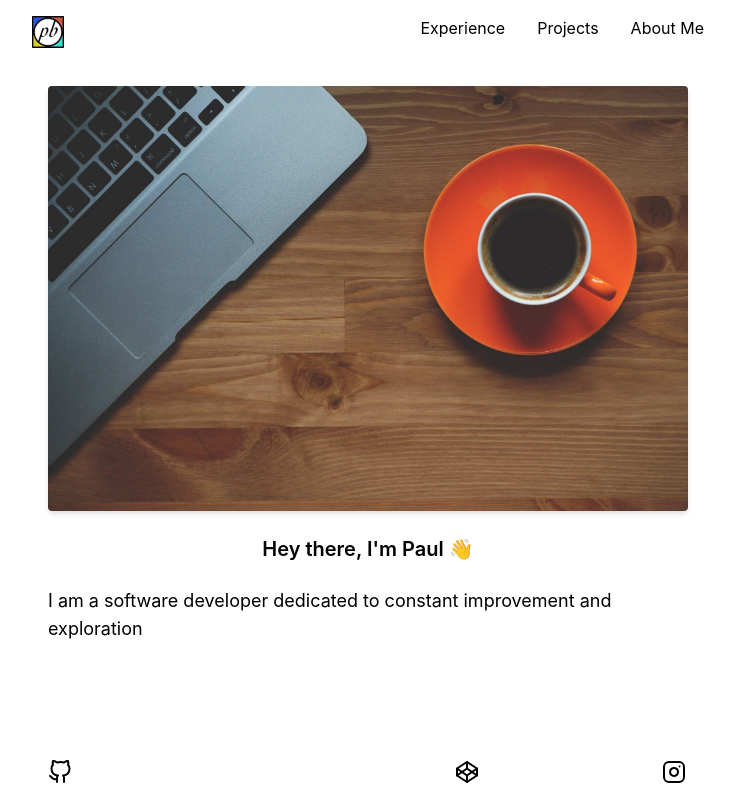
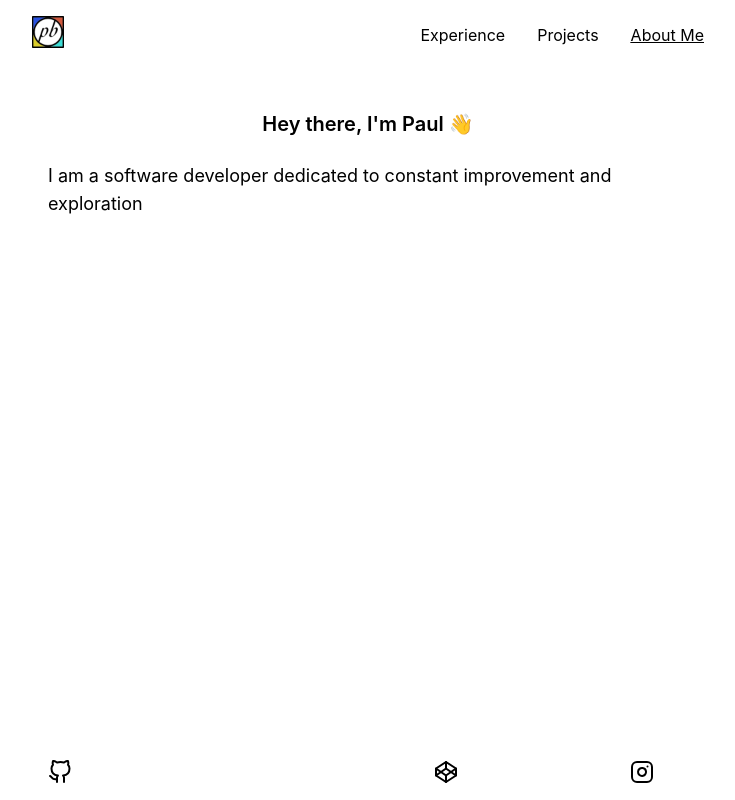
Before and after one commit to pbarrett21/pbarrett21.github.io, a React (Create React App) app: page /about in a window 1280 px wide. Shown: the whole page, without its empty margins (272-1007 px from the left). Built offline with nearby package versions, Linux system fonts and the light colour scheme; some icons are missing.

Commit message:
tweak navbar

```diff
--- a/src/App.tsx
+++ b/src/App.tsx
@@ -11,7 +11,7 @@ import Footer from './footer/footer';
 function App() {
     return (
         <div
-            className='h-screen overflow-auto hide-scroll max-w-full flex flex-col md:max-w-2xl lg:max-w-2xl md:m-auto md:items-start'>
+            className='flex flex-col h-screen overflow-auto hide-scroll max-w-full md:max-w-2xl lg:max-w-2xl md:m-auto md:items-start'>
             <Router>
                 <div className='flex-foot w-full'>
                     <NavBar/>
--- a/src/experience-card/experienceCard.tsx
+++ b/src/experience-card/experienceCard.tsx
@@ -34,8 +34,8 @@ const ExperienceCard = (props: {
             <div className='flex justify-center'>
                 <button className='flex'>
                     <span>Learn More</span>
-                    <svg className='ml-2' fill="none" height="24" stroke="#000" stroke-linecap="round"
-                         stroke-linejoin="round" stroke-width="2"
+                    <svg className='ml-2' fill="none" height="24" stroke="#000" strokeLinecap="round"
+                         strokeLinejoin="round" strokeWidth="2"
                          viewBox="0 0 24 24" width="24" xmlns="http://www.w3.org/2000/svg">
                         <line x1="4" x2="20" y1="12" y2="12"/>
                         <polyline points="14 6 20 12 14 18"/>
--- a/src/footer/footer.tsx
+++ b/src/footer/footer.tsx
@@ -12,10 +12,10 @@ const Footer = () => {
         {icon: <InstaIcon/>, link: 'https://www.instagram.com/paulbarr21/'},
     ];
     return (
-        <footer className='flex-shrink-0 m-4 md:w-19/20'>
-            <ol className='flex list-none justify-between'>
+        <footer className='flex-shrink-0 md:w-19/20'>
+            <ol className='flex list-none justify-between m-4'>
                 {links.map(link => (
-                    <li>
+                    <li key={link.link}>
                         <a href={link.link}
                            rel="noreferrer"
                            target='_blank'>{link.icon}</a>
--- a/src/home-button/home-button.tsx
+++ b/src/home-button/home-button.tsx
@@ -15,7 +15,7 @@ const HomeButton = (props: { bounce: boolean }) => {
 
     return (
         <button className='border-0 bg-transparent'>
-            <img className={rotate ? 'w-8 spin' : 'w-8'}
+            <img className={rotate ? 'w-8 h-8 spin' : 'h-8 w-8'}
                  onClick={handleClick}
                  onAnimationEnd={() => setRotate(!rotate)}
                  src={require('./../resources/logo192.png').default}
--- a/src/nav-bar/navbar.tsx
+++ b/src/nav-bar/navbar.tsx
@@ -1,20 +1,40 @@
-import React from 'react';
+import React, {useState} from 'react';
 import HomeButton from '../home-button/home-button';
 import {Link} from 'react-router-dom';
+import {useLocation} from "react-router-dom";
 
 const NavBar = () => {
+    const location = useLocation();
+
+    const pathMap = new Map<string, number>([
+        ['/experience', 1],
+        ['/projects', 2],
+        ['/about', 3],
+    ]);
+
+    const [activeTab, setActiveTab] = useState(pathMap.get(location.pathname));
+
     const links = [
-        {label: 'Experience', link: 'experience'},
-        {label: 'Projects', link: 'projects'},
-        {label: 'About Me', link: 'about'},
+        {id: 1, label: 'Experience', link: 'experience'},
+        {id: 2, label: 'Projects', link: 'projects'},
+        {id: 3, label: 'About Me', link: 'about'},
     ];
+
+    const determineClass = (id: number) => {
+        return id === activeTab ? 'm-4 md:mr-0 md:ml-8 whitespace-nowrap underline' : 'm-4 md:mr-0 md:ml-8 whitespace-nowrap'
+    }
+
     return (
-        <nav className='w-full'>
-            <ol className='flex list-none justify-between'>
-                <li className='m-4 md:ml-0 flex-shrink-0'><HomeButton bounce={false}/></li>
+        <nav className='w-full sticky top-0'>
+            <ol className='flex list-none justify-between items-center'>
+                <li onClick={() => setActiveTab(0)} className='m-4 md:ml-0 flex-shrink-0'>
+                    <HomeButton bounce={false}/>
+                </li>
                 <span className='flex ml-auto'>
                 {links.map(link => (
-                    <li key={link.label} className='m-4 md:mr-0 md:ml-8 whitespace-nowrap'>
+                    <li className={determineClass(link.id)}
+                        onClick={() => setActiveTab(link.id)}
+                        key={link.label}>
                         <Link to={link.link}>{link.label}</Link>
                     </li>
                 ))}
--- a/src/routes/aboutMe/aboutMe.tsx
+++ b/src/routes/aboutMe/aboutMe.tsx
@@ -3,9 +3,6 @@ import React from 'react';
 const AboutMe = () => {
     return (
         <div className='m-4 '>
-            <img className='rounded shadow-md'
-                 src={require('./../../resources/cup-of-coffee.jpeg').default}
-                 alt='macbook and coffee'/>
             <div className='md:flex md:flex-col md:items-center'>
                 <h1 className='text-xl font-semibold mt-6 mb-6 md:ml-auto md:mr-auto'>Hey there, I'm Paul 👋</h1>
                 <h1 className='text-lg font-normal'>I am a software developer dedicated to
--- a/src/routes/home/home.tsx
+++ b/src/routes/home/home.tsx
@@ -21,8 +21,8 @@ const Home = () => {
             </div>
             <button className='flex mt-10 md:ml-auto md:mr-auto' onClick={showExperience}>
                 <span>Check out my experience</span>
-                <svg className='arrow-bounce ml-2' fill="none" height="24" stroke="#000" stroke-linecap="round"
-                     stroke-linejoin="round" stroke-width="2"
+                <svg className='arrow-bounce ml-2' fill="none" height="24" stroke="#000" strokeLinecap="round"
+                     strokeLinejoin="round" strokeWidth="2"
                      viewBox="0 0 24 24" width="24" xmlns="http://www.w3.org/2000/svg">
                     <line x1="4" x2="20" y1="12" y2="12"/>
                     <polyline points="14 6 20 12 14 18"/>
```
